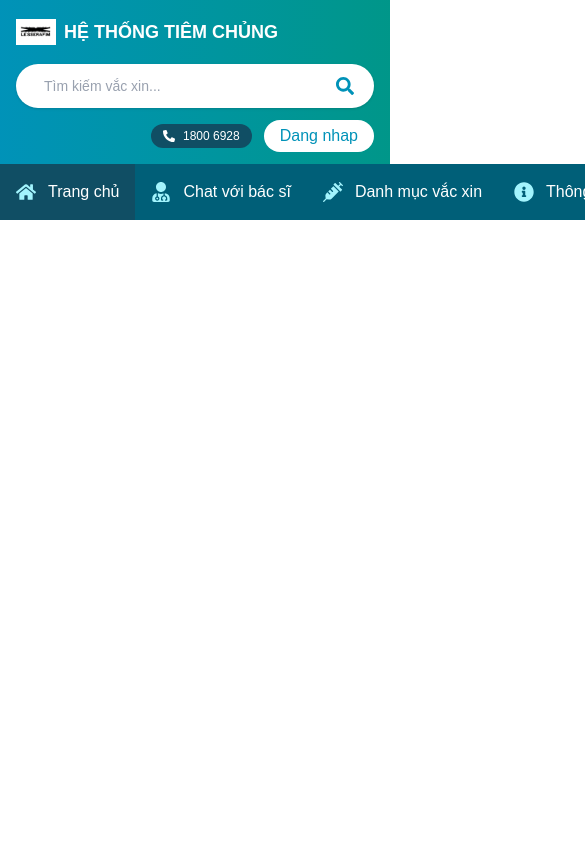
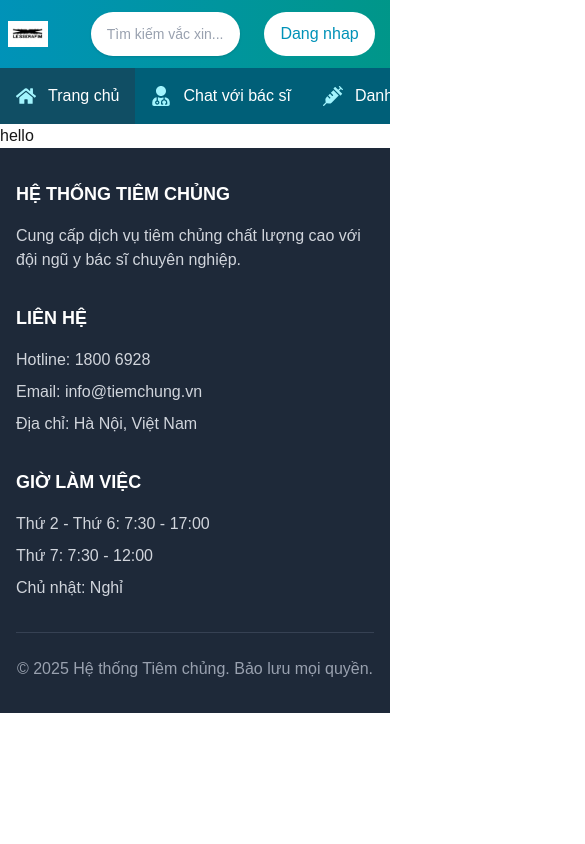
Before and after one commit to datphannn/project_vaccination, a Next.js app: page / in a window 390 px wide. Shown: the top 844 px of the page, 585 px wide, since content can reach past the window. Built offline with nearby package versions, Linux system fonts and the light colour scheme.

Commit message:
improve responsive

```diff
--- a/src/Components/Header.tsx
+++ b/src/Components/Header.tsx
@@ -55,10 +55,10 @@ export default function Header() {
     };
 
     return (
-        <header className="bg-gradient-to-r from-cyan-600 to-teal-600 px-4 sm:px-6 lg:px-8 py-3 sticky top-0 z-10">
-            <div className="max-w-7xl mx-auto flex flex-col md:flex-row gap-3 md:gap-0">
+        <header className="bg-gradient-to-r from-cyan-600 to-teal-600 w-full h-full px-2 sm:px-6 lg:px-8 py-3 sticky top-0 z-10">
+            <div className="x-auto flex justify-between md:gap-0 gap-6">
                 {/* Logo và nút đăng nhập */}
-                <div className="flex items-center justify-between w-full md:w-auto">
+                <div className="flex items-center justify-between w-1/5">
                     <Link
                         href="/"
                         className="flex items-center flex-shrink-0 hover:opacity-90 transition-opacity"
@@ -80,17 +80,13 @@ export default function Header() {
                                 quality={100}
                             />
                         </div>
-                        <h1 className="ml-2 text-white font-bold text-lg sm:text-xl whitespace-nowrap">
-                            HỆ THỐNG TIÊM CHỦNG
-                        </h1>
                     </Link>
                 </div>
 
                 {/* Thanh tìm kiếm và các nút chức năng */}
-                <div className="flex flex-col md:flex-row items-center justify-between gap-3 md:gap-4 w-full">
                 <form
                     onSubmit={handleSearch}
-                        className="flex items-center w-full max-w-xl bg-white rounded-full px-4 py-1 shadow-sm"
+                    className="flex items-center w-2/5 md:w-3/5 max-w-xl bg-white rounded-full px-1 py-1 shadow-sm"
                     role="search"
                 >
                     <label htmlFor="search-input" className="sr-only">
@@ -113,10 +109,10 @@ export default function Header() {
                     </button>
                 </form>
 
-                    <div className="flex items-center gap-3 w-full md:w-auto justify-end">
+                <div className="flex gap-3 w-2/5 md:w-1/5">
                     <a
                         href="tel:18006928"
-                            className="flex items-center bg-cyan-900 hover:bg-cyan-800 text-white text-xs sm:text-sm rounded-full px-3 py-1 whitespace-nowrap transition-colors focus:outline-none focus:ring-2 focus:ring-cyan-400"
+                        className="flex items-center bg-cyan-900 hidden md:flex hover:bg-cyan-800 text-white text-xs sm:text-sm rounded-full px-3 py-1 whitespace-nowrap transition-colors focus:outline-none focus:ring-2 focus:ring-cyan-400"
                         aria-label="Gọi hotline 1800 6928"
                     >
                         <FaPhoneAlt className="mr-2 text-xs" />
@@ -149,7 +145,6 @@ export default function Header() {
                     </button>
                 </div>
             </div>
-            </div>
         </header>
     );
 }
--- a/src/Components/SideBar.tsx
+++ b/src/Components/SideBar.tsx
@@ -46,11 +46,6 @@ export default function NavBar() {
     setActiveMenu(menuId);
   };
   return (
-    <div className="bg-white flex flex-col min-h-screen">
-
-      {/* Main Content */}
-      <div className="flex flex-1 flex-col md:flex-row">
-        {/* Sidebar Menu */}
         <aside className="bg-cyan-800 text-white w-full md:w-64 flex-shrink-0 sticky md:h-screen md:top-16 z-5">
           <nav className="flex overflow-x-auto md:block md:overflow-visible" role="navigation" aria-label="Menu chính">
             <div className="p-4 border-b border-cyan-700 hidden md:block">
@@ -75,7 +70,5 @@ export default function NavBar() {
             </div>
           </nav>
         </aside>
-      </div>
-    </div>
   );
 }
--- a/src/app/(main)/layout.tsx
+++ b/src/app/(main)/layout.tsx
@@ -7,7 +7,7 @@ export default function Layout({ children }: { children: ReactNode }) {
   return (
     <div>
       <Header />
-      <div className='flex'>
+      <div className='sm:flex '>
       <NavBar/>
       <main>{children}</main>
       </div>
```
Lines whose indentation alone changed are shown as unchanged.
